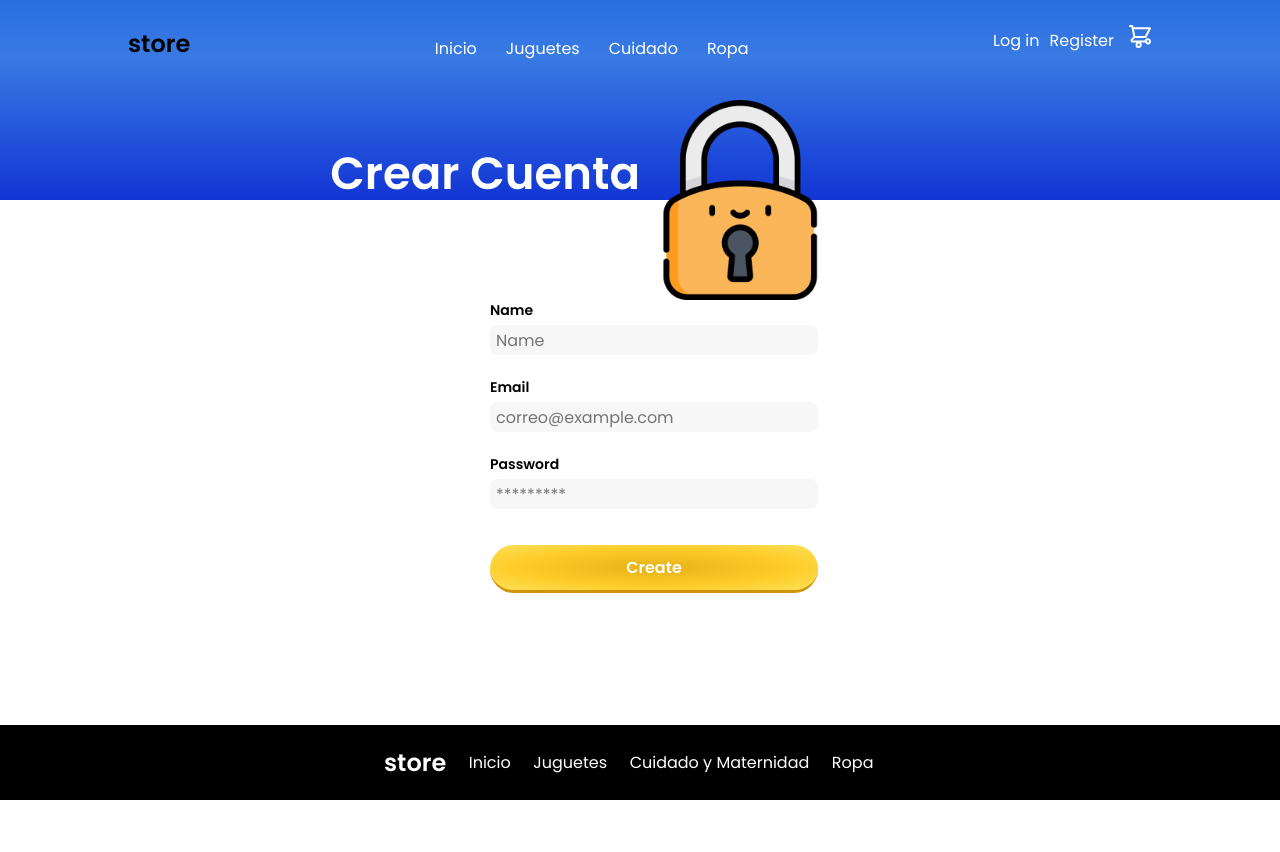
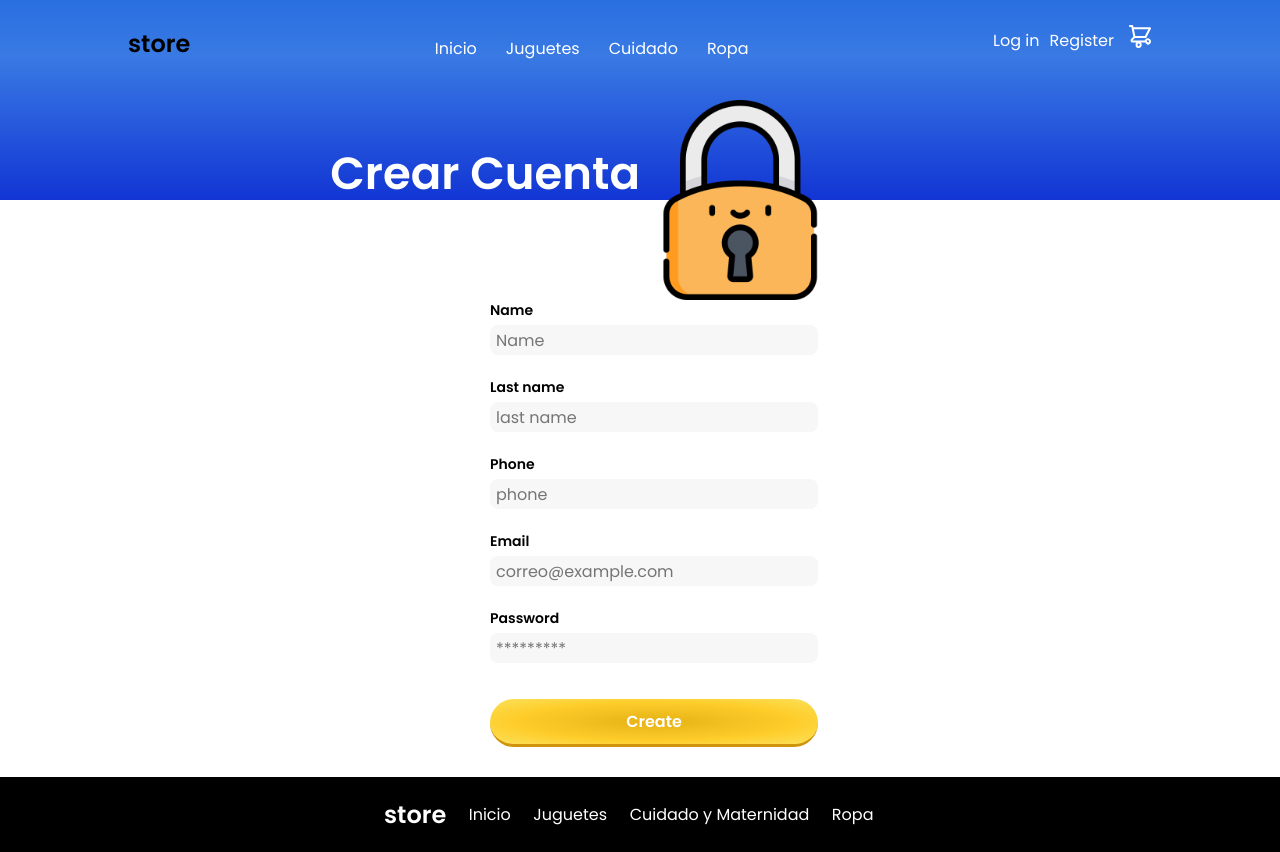
Before and after one commit to david-fb/Store-nextjs, a Next.js app: page /singup in a window 1280 px wide. Before the commit the page ends 800 px from the top, so only its background shows below. Built offline with nearby package versions, Linux system fonts and the light colour scheme; no server answers.

Commit message:
[UPDATE] sign up styles

```diff
--- a/jsconfig.json
+++ b/jsconfig.json
@@ -12,6 +12,7 @@
       "@hooks/*": ["hooks/*"],
       "@images/*": ["assets/images/*"],
       "@services/*": ["services/*"],
+      "@schemas/*": ["schemas/*"]
     }
   }
 }
--- a/src/pages/singup.js
+++ b/src/pages/singup.js
@@ -1,35 +1,112 @@
-import React from 'react';
+import React, { useState } from 'react';
 import Head from 'next/head';
+import { useForm } from 'react-hook-form';
+import { joiResolver } from '@hookform/resolvers/joi';
+import { createCustomerSchema } from '@schemas/customerSchema';
+import { addCustomer } from '@services/api/customer.js';
 import styles from '@styles/CreateAccount.module.scss';
-import lockImage from '@images/lock.png'
+import lockImage from '@images/lock.png';
+import { getSession } from 'next-auth/react';
+import { useRouter } from 'next/router';
 
 const CreateAccount = () => {
+  const router = useRouter();
+  const {
+    register,
+    handleSubmit,
+    formState: { errors },
+  } = useForm({
+    resolver: joiResolver(createCustomerSchema),
+  });
+
+  const [emailError, setEmailError] = useState(null);
+
+  const onSubmit = (data) => {
+    addCustomer(data)
+      .then((res) => {
+        alert('Successful user registration!')
+		router.push('/login');
+      })
+      .catch((err) => {
+        if (err.response.status === 409) setEmailError('email already exists');
+      });
+  };
+
   return (
     <>
       <Head>
         <title>Next Shop - Create Account</title>
       </Head>
-			<div className={styles["CreateAccount"]}>
-				<div className={styles["Login-header"]}>
+      <div className={styles['CreateAccount']}>
+        <div className={styles['Login-header']}>
           <h2>Crear Cuenta</h2>
-					<img src={lockImage.src}/>
+          <img src={lockImage.src} />
         </div>
-				<div className={styles["CreateAccount-container"]}>
-					<form action="/" className={styles["form"]}>
+        <div className={styles['CreateAccount-container']}>
+          <form onSubmit={handleSubmit(onSubmit)} className={styles['form']}>
             <div>
-							<label for="name" className={styles["label"]}>Name</label>
-							<input type="text" id="name" placeholder="Name" className={styles["input"] + " " + styles["input-name"]} />
-							<label for="email" className={styles["label"]}>Email</label>
-							<input type="text" id="email" placeholder="correo@example.com" className={styles["input"] + " " + styles["input-email"]} />
-							<label for="password" className={styles["label"]}>Password</label>
-							<input type="password" id="password" placeholder="*********" className={styles["input"] + " " + styles["input-password"]} />
+              <div className={styles['form-item']}>
+                <label htmlFor="name" className={styles['label']}>
+                  Name
+                </label>
+                <input {...register('name')} type="text" id="name" placeholder="Name" className={styles['input'] + ' ' + styles['input-name']} />
+                <p>{errors?.name?.message}</p>
               </div>
-						<input type="submit" value="Create" className={styles["create-button"] + " " + "primary-button" } />
+
+              <div className={styles['form-item']}>
+                <label htmlFor="lastName" className={styles['label']}>
+                  Last name
+                </label>
+                <input {...register('lastName')} type="text" id="lastName" placeholder="last name" className={styles['input'] + ' ' + styles['input-name']} />
+                <p>{errors?.lastName?.message}</p>
+              </div>
+
+              <div className={styles['form-item']}>
+                <label htmlFor="phone" className={styles['label']}>
+                  Phone
+                </label>
+                <input {...register('phone')} type="text" id="phone" placeholder="phone" className={styles['input'] + ' ' + styles['input-name']} />
+                <p>{errors?.phone?.message}</p>
+              </div>
+
+              <div className={styles['form-item']}>
+                <label htmlFor="email" className={styles['label']}>
+                  Email
+                </label>
+                <input {...register('user.email')} type="text" id="email" placeholder="correo@example.com" className={styles['input'] + ' ' + styles['input-email']} />
+                {emailError && <p>{emailError}</p>}
+                <p>{errors?.user?.email?.message}</p>
+              </div>
+
+              <div className={styles['form-item']}>
+                <label htmlFor="password" className={styles['label']}>
+                  Password
+                </label>
+                <input {...register('user.password')} type="password" id="password" placeholder="*********" className={styles['input'] + ' ' + styles['input-password']} />
+                <p>{errors?.user?.password?.message}</p>
+              </div>
+            </div>
+            <input type="submit" value="Create" className={styles['create-button'] + ' ' + 'primary-button'} />
           </form>
         </div>
       </div>
     </>
   );
+};
+
+export const getServerSideProps = async (context) => {
+  const session = await getSession(context);
+  if (session && session.user) {
+    return {
+      redirect: {
+        destination: '/',
+        permanent: false,
+      },
+    };
   }
+  return {
+    props: {},
+  };
+};
 
 export default CreateAccount;
--- a/src/styles/CreateAccount.module.scss
+++ b/src/styles/CreateAccount.module.scss
@@ -67,12 +67,14 @@
   height: 30px;
   font-size: $--md;
   padding: 6px;
-  margin-bottom: 12px;
 }
-.input-name,
-.input-email,
-.input-password {
+.form-item {
   margin-bottom: 22px;
+
+  p {
+    color: red;
+    font-size: $--sm;
+  }
 }
 .create-button {
   margin-top: 14px;
```
Also changed, not shown: package.json (+6 -3 lines), 1 other file (tests, documents, lock files or other folders). Lines whose indentation alone changed are shown as unchanged.
